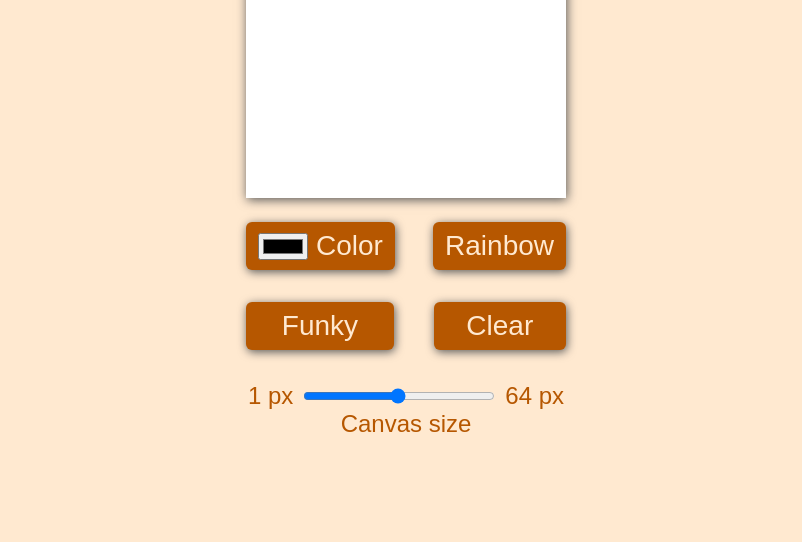
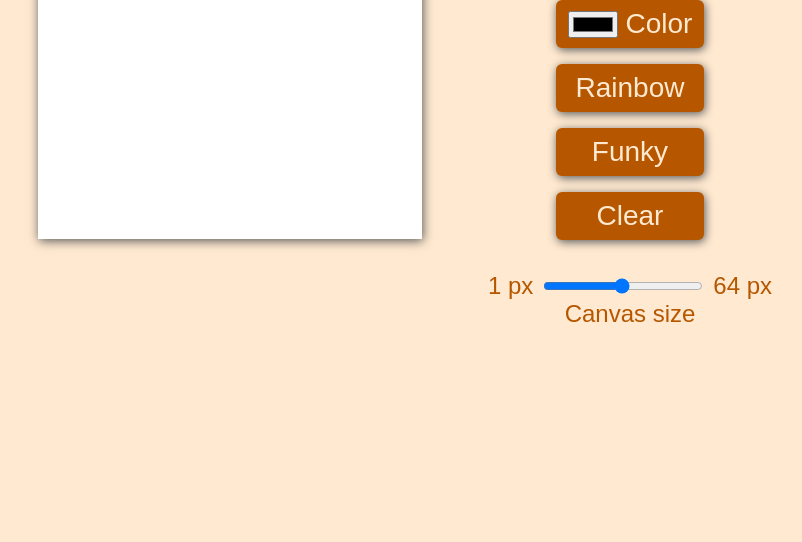
Before and after one commit to ComplexeExquis/odin-etch-a-sketch, a plain HTML site: page index.html in a window 1280 px wide. Shown: the part 258-800 px from the top of the page, without its empty margins (234-1036 px from the left). Drawn offline with Linux system fonts and the light colour scheme.

Commit message:
now it's desktop responsive, missing slider style, then i only need to do the js functionality

```diff
--- a/style.css
+++ b/style.css
@@ -79,7 +79,7 @@ p {
 .desktop-title {
     display: flex;
     font-family: "JacquesFrancois-Regular";
-    font-size: 4.5rem;
+    font-size: 3.5rem;
     max-width: 6ch;
     color: #B65700;
     align-items: end;
@@ -172,12 +172,6 @@ input {
     width: 9rem;
 }
 
-.input[type="range" i]::-webkit-slider-thumb {
-    -webkit-appearance: none;
-    width: 1rem;
-    height: 1rem;
-}
-
 .slider-text {
     color: #B65700;
     font-size: 1rem;
@@ -254,6 +248,16 @@ input {
         max-width: 25.5rem;
     }
 
+    .grid {
+        width: 26rem;
+        height: 26rem;
+    }
+
+    .single-and-rainbow-btn-container,
+    .funky-and-clear-canvas-btn-container {
+        width: 24rem;
+    }
+
 
 }
 
@@ -262,16 +266,54 @@ desktop and beyond
 desktop layout
 */
 @media (min-width: 768px) {
+    .mobile-logo {
+        display: none;
+    }
+
+    body {
+        display: flex;
+        justify-content: center;
+        width: 100%;
+    }
+
+    .grid {
+        width: 24rem;
+        height: 24rem;
+    }
+
+
+    .desktop-logo-container {
+        display: flex;
+    }
+
+    .desktop-logo-and-buttons-container {
+        margin: 0;
+        flex-direction: column;
+    }
+
+    .single-and-rainbow-btn-container,
+    .funky-and-clear-canvas-btn-container {
+        margin-top: 1rem;
+        flex-direction: column;
+        align-items: center;
+        gap: 1rem;
+    }
+
+    .btn {
+        max-width: 12ch;
+    }
+
+    .rainbow-color {
+        width: 9.5ch;
+    }
+
+
+    .clear-canvas {
+        width: 9.5ch;
+    }
+
+    #slider-input {
+        width: 10rem;
+    }
 
 }
-
-/* lg */
-@media (min-width: 1024px) {
-
-}
-
-/* xl */
-@media (min-width: 1280px) {}
-
-/* 2xl */
-@media (min-width: 1536px) {}
```
